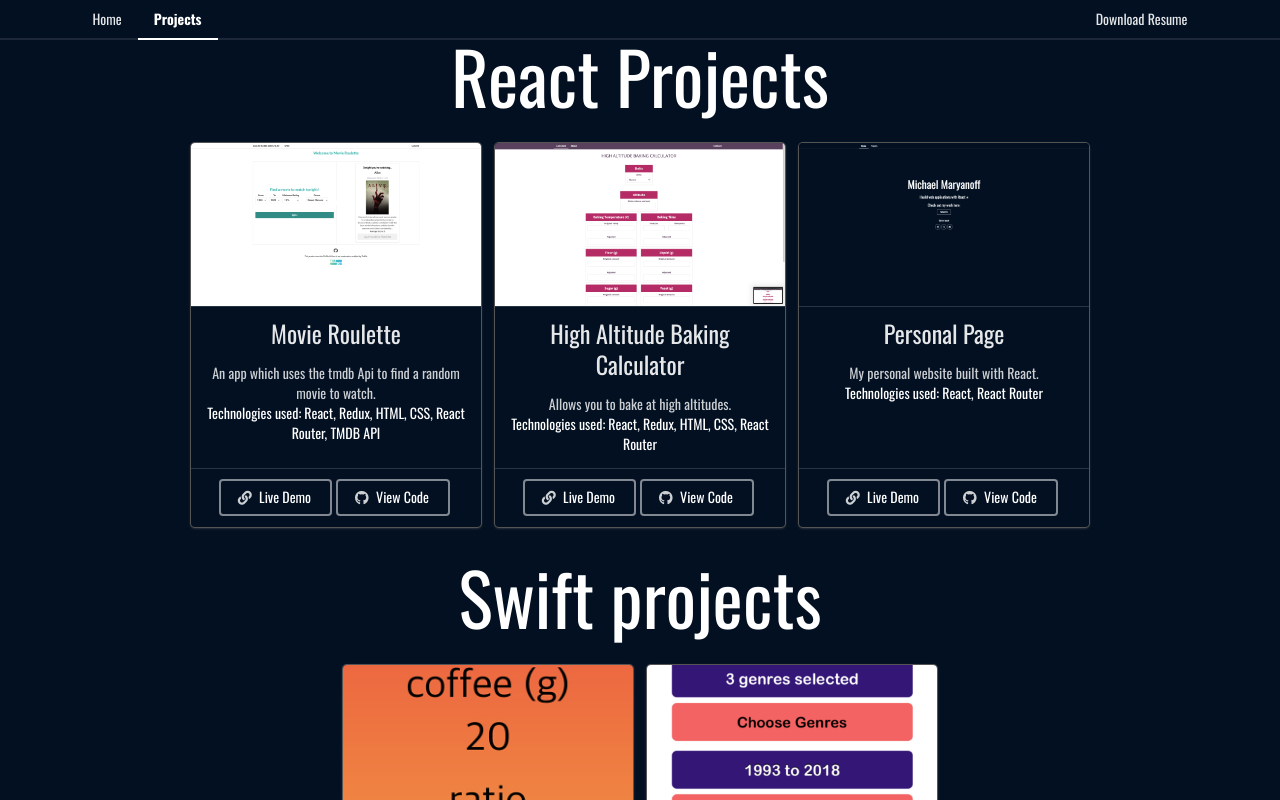
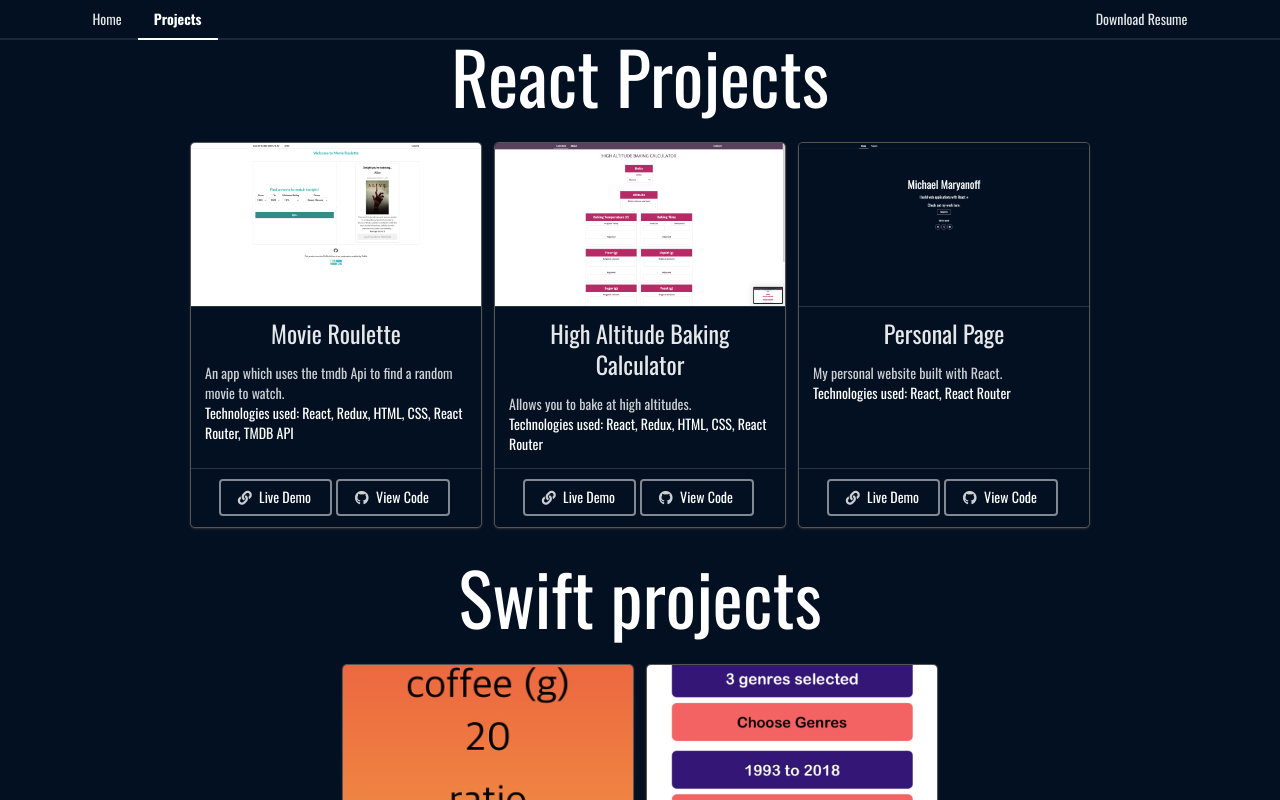
Before and after one commit to michaelmaryanoff/personal-page, a React (Create React App) app: page /projects in a window 1280 px wide. Shown: the top 800 px of the page. Built offline with nearby package versions, Linux system fonts and the light colour scheme.

Commit message:
Change content alignment

```diff
--- a/src/components/pages/ProjectsPage.js
+++ b/src/components/pages/ProjectsPage.js
@@ -12,8 +12,8 @@ import LargeHeader from './projectsPageComponents/LargeHeader';
 
 const ProjectsPage = () => {
   return (
-    <div className="basic segment">
-      <div className="ui container">
+    <div className="ui container">
+      <div className="basic segment">
         <div className="ui centered center aligned stackable grid">
           <LargeHeader label="React Projects" />
           <div className="ui row">
--- a/src/components/pages/projectsPageComponents/ProjectCard.js
+++ b/src/components/pages/projectsPageComponents/ProjectCard.js
@@ -7,7 +7,7 @@ const ProjectCard = props => {
       <a href={props.projectLink} className="image">
         <img src={props.imagePath} alt={props.alt} />
       </a>
-      <div className="content">
+      <div className="left aligned content">
         <div className="ui large centered header">{props.header}</div>
         <div className="description">{props.description}</div>
         <div className="extra content">{props.metaContent} </div>
```
